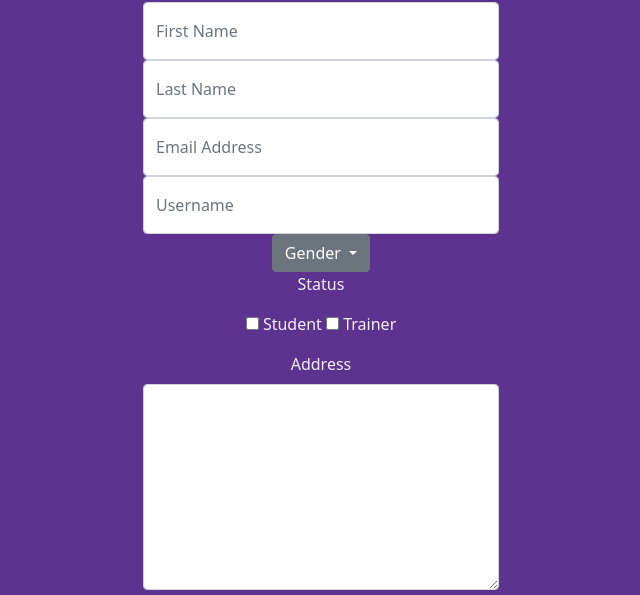
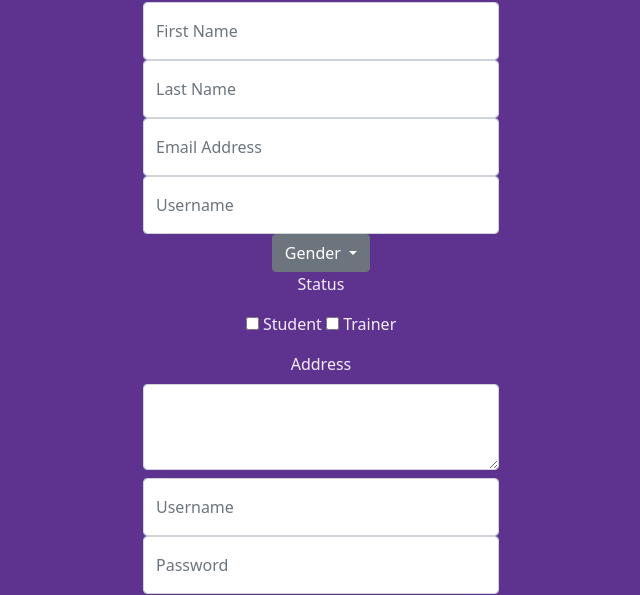
Before and after one commit to ezramofu/sign-up, a plain HTML site: page index.html in a window 1280 px wide. Shown: the part 148-743 px from the top of the page, without its empty margins (319-959 px from the left). Drawn offline with nearby package versions, Linux system fonts and the light colour scheme.

Commit message:
Update index.html

```diff
--- a/index.html
+++ b/index.html
@@ -2,7 +2,7 @@
 <html>
 
 <head>
-    <title>Sign In | Ezra Mofu</title>
+    <title>Sign Up| Ezra Mofu</title>
     <!-- Bootsrap CSS -->
     <link href="https://cdn.jsdelivr.net/npm/bootstrap@5.1.3/dist/css/bootstrap.min.css" rel="stylesheet"
         integrity="sha384-1BmE4kWBq78iYhFldvKuhfTAU6auU8tT94WrHftjDbrCEXSU1oBoqyl2QvZ6jIW3" crossorigin="anonymous">
@@ -86,7 +86,7 @@
                     <div class="col-lg-12">
                         <div class="col-auto mb-2">
                                 <label for="nama_depan" class="form-label">Address</label>
-                                <textarea name="" id="" cols="30" rows="8" class="form-control"></textarea>
+                                <textarea name="" id="" cols="30" rows="3" class="form-control"></textarea>
                         </div>
                     </div>
 
```
